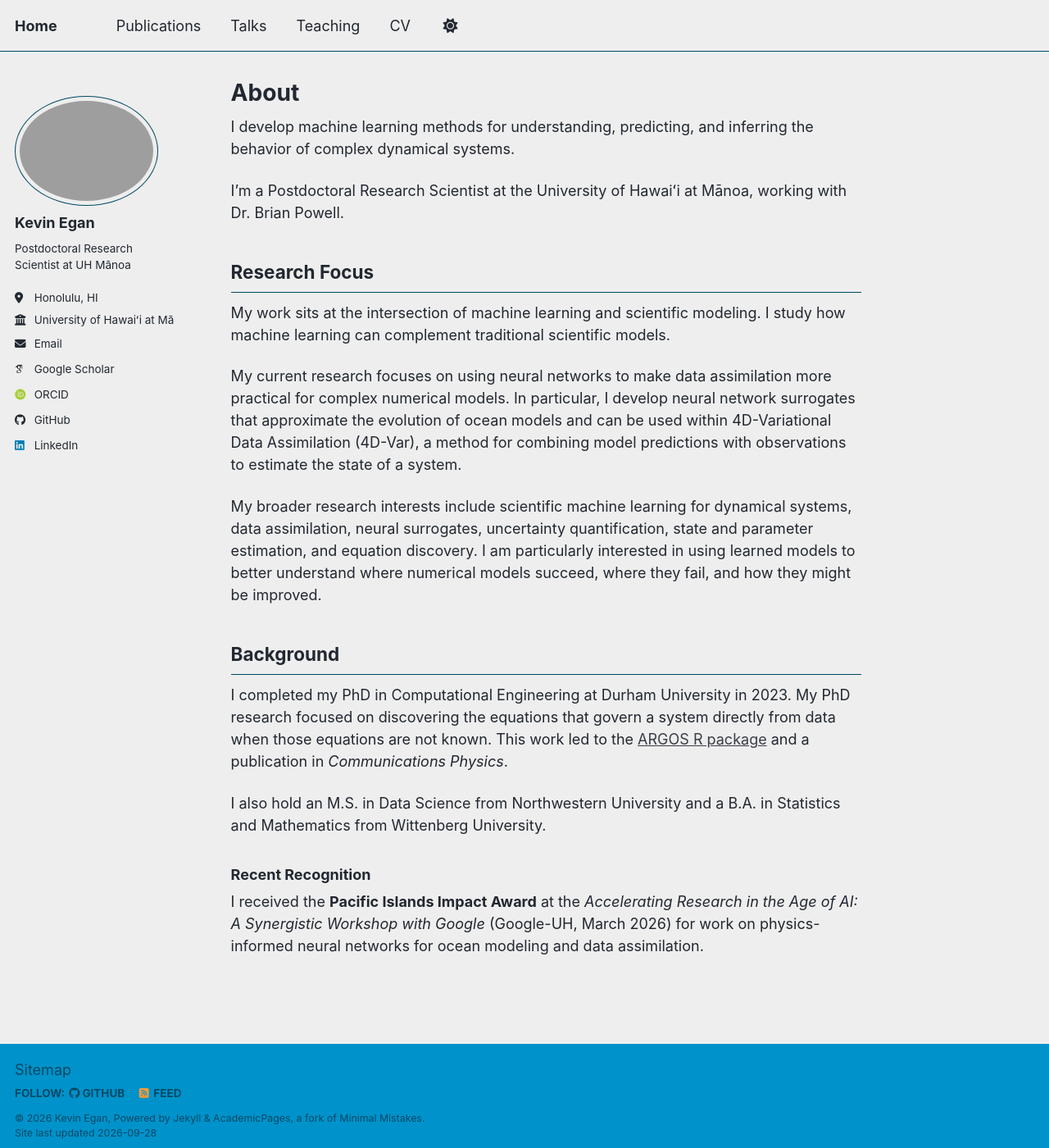
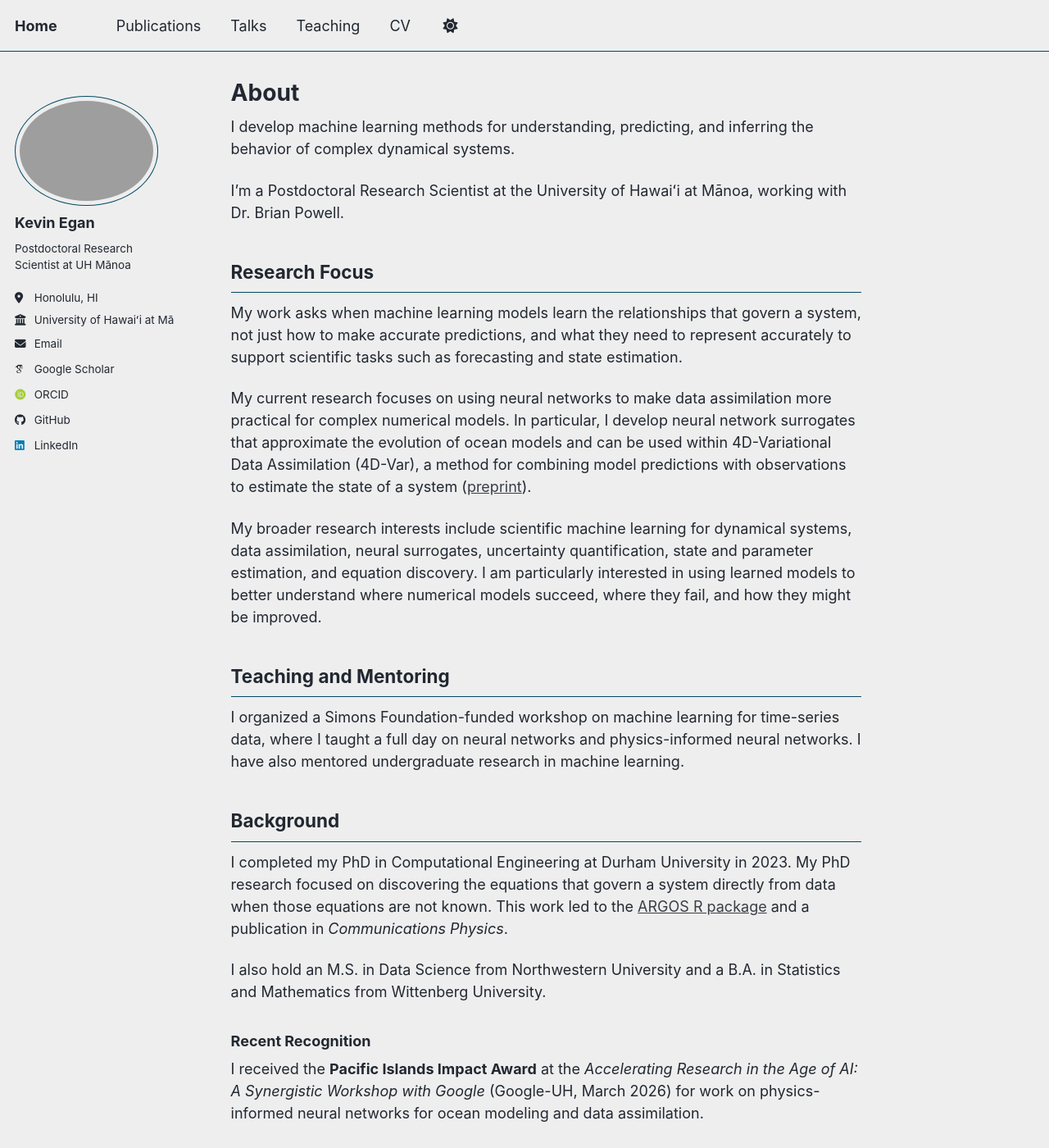
Before and after one commit to kevinegan31/kevinegan31.github.io, a Jekyll site: the page built from _pages/about.md, in a window 1280 px wide and 1400 px high. Shown: the whole window at 82% size. Built offline with Jekyll 4.4.1, drawn with Linux system fonts in a browser that asks for light colours; some web fonts are replaced; a script bundle is joined from its source files by our own code; library files that are not in the unit come from our copies.

Commit message:
Revise "Research Focus" section for clarity; enhance description of machine learning's role in scientific modeling and add "Teaching and Mentoring" subsection.

```diff
--- a/_pages/about.md
+++ b/_pages/about.md
@@ -13,14 +13,18 @@ I'm a Postdoctoral Research Scientist at the University of Hawaiʻi at Mānoa, w
 
 ## Research Focus
 
-My work sits at the intersection of machine learning and scientific modeling.
-I study how machine learning can complement traditional scientific models.
+My work asks when machine learning models learn the relationships that govern a system, not just how to make accurate predictions, and what they need to represent accurately to support scientific tasks such as forecasting and state estimation.
 
 My current research focuses on using neural networks to make data assimilation more practical for complex numerical models.
-In particular, I develop neural network surrogates that approximate the evolution of ocean models and can be used within 4D-Variational Data Assimilation (4D-Var), a method for combining model predictions with observations to estimate the state of a system.
+In particular, I develop neural network surrogates that approximate the evolution of ocean models and can be used within 4D-Variational Data Assimilation (4D-Var), a method for combining model predictions with observations to estimate the state of a system ([preprint](https://doi.org/10.22541/essoar.15008576/v1)).
 
 My broader research interests include scientific machine learning for dynamical systems, data assimilation, neural surrogates, uncertainty quantification, state and parameter estimation, and equation discovery.
 I am particularly interested in using learned models to better understand where numerical models succeed, where they fail, and how they might be improved.
+
+## Teaching and Mentoring
+
+I organized a Simons Foundation-funded workshop on machine learning for time-series data, where I taught a full day on neural networks and physics-informed neural networks.
+I have also mentored undergraduate research in machine learning.
 
 ## Background
 
```
